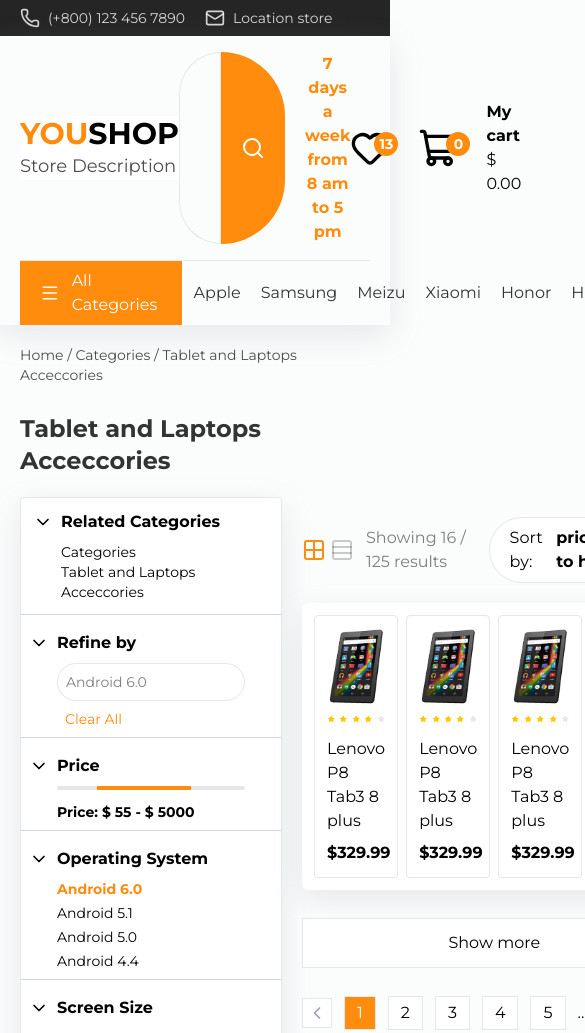
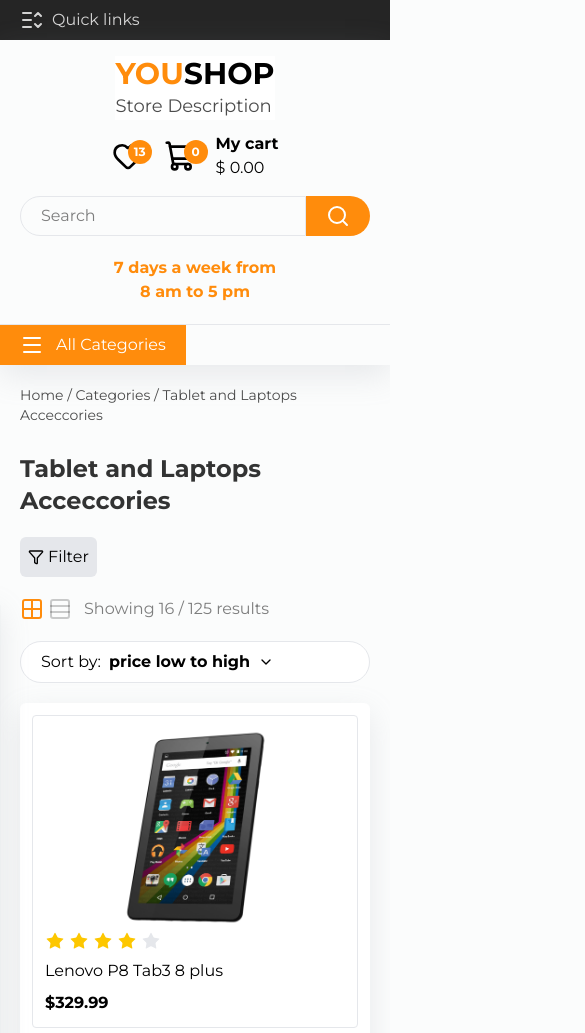
Before and after one commit to HishamAbualhaj/ecommerce, a website built with Vite: page index.html in a window 390 px wide. Shown: the top 1033 px of the page, 585 px wide, since content can reach past the window. Built offline with nearby package versions, Linux system fonts and the light colour scheme.

Commit message:
Working with responsive mode

```diff
--- a/app.js
+++ b/app.js
@@ -1 +1,15 @@
 lucide.createIcons();
+
+window.onload = () => {
+  const filterSideBar = document.querySelector("#filter_sidebar");
+  const quickLinks = document.querySelector("#quick_links");
+  const banner = document.querySelector("#banner");
+  document.querySelector("#show_filter").addEventListener("click", () => {
+    filterSideBar.classList.toggle("max-lg:-translate-x-[calc(100%+20px)]");
+  });
+
+  document.querySelector("#show_links").addEventListener("click", () => {
+    quickLinks.classList.toggle("mt-3")
+    quickLinks.classList.toggle("max-xl:h-0");
+  });
+};
--- a/index.html
+++ b/index.html
@@ -14,9 +14,17 @@
   </head>
   <body class="font-montserrat">
     <!-- banner  -->
-    <div class="bg-black/85 text-white/80 py-2">
-      <div class="max-container flex justify-between text-sm">
-        <div class="flex gap-5">
+    <div id="banner" class="bg-black/85 text-white/80 py-2">
+      <div id="show_links" class="px-5 xl:hidden flex items-center gap-2 cursor-pointer">
+        <i data-lucide="list-chevrons-up-down"></i>
+        <div class="">Quick links</div>
+      </div>
+
+      <div
+      id="quick_links"
+        class="max-container max-xl:h-0 h-full overflow-hidden flex max-xl:flex-col max-xl:gap-5 xl:justify-between text-sm"
+      >
+        <div class="flex gap-5 max-xl:flex-col">
           <div class="flex items-center gap-2">
             <i data-lucide="phone" class="w-5 h-5"></i>
             <div>(+800) 123 456 7890</div>
@@ -28,7 +36,7 @@
           </div>
         </div>
 
-        <div class="flex gap-5 max-xl:hidden">
+        <div class="flex gap-5 max-xl:flex-col">
           <div class="flex items-center gap-2">
             <i data-lucide="map-pin-house" class="w-5 h-5"></i>
             <div>Location store</div>
@@ -62,9 +70,11 @@
       </div>
     </div>
     <!-- banner  -->
+
+    <!-- Header  -->
     <div class="shadow-main">
       <header class="max-container">
-        <div class="py-4 flex items-center justify-between">
+        <div class="py-4 flex max-sm:flex-col items-center justify-between">
           <div class="bg-white font-bold text-3xl">
             <div class="text-primary flex">
               YOU
@@ -75,7 +85,7 @@
             </div>
           </div>
 
-          <div class="flex w-3/4 gap-5">
+          <div class="lg:flex hidden w-3/4 gap-5">
             <div class="flex justify-center flex-1">
               <input
                 type="text"
@@ -94,19 +104,22 @@
             </div>
           </div>
 
-          <div class="flex items-center gap-7">
+          <div class="flex items-center sm:gap-7 gap-5 max-sm:mt-3">
             <div class="relative cursor-pointer">
-              <i data-lucide="heart" class="w-10 h-10"></i>
+              <i data-lucide="heart" class="md:w-10 md:h-10 w-8 h-8"></i>
               <div
-                class="absolute -right-2 top-1 z-10 bg-primary rounded-full w-6 h-6 flex items-center justify-center text-sm text-white font-bold"
+                class="absolute -right-2 md:top-1 top-0 z-10 bg-primary rounded-full w-6 h-6 flex items-center justify-center md:text-sm text-xs text-white font-bold"
               >
                 13
               </div>
             </div>
             <div class="relative cursor-pointer">
-              <i data-lucide="shopping-cart" class="w-10 h-10"></i>
+              <i
+                data-lucide="shopping-cart"
+                class="md:w-10 md:h-10 w-8 h-8"
+              ></i>
               <div
-                class="absolute -right-3 top-1 z-10 bg-primary rounded-full w-6 h-6 flex items-center justify-center text-sm text-white font-bold"
+                class="absolute -right-3 md:top-1 top-0 z-10 bg-primary rounded-full w-6 h-6 flex items-center justify-center md:text-sm text-xs text-white font-bold"
               >
                 0
               </div>
@@ -117,18 +130,38 @@
             </div>
           </div>
         </div>
+
+        <div class="lg:hidden flex md:flex-row flex-col w-full pb-5 gap-5">
+          <div class="flex justify-center flex-1">
+            <input
+              type="text"
+              class="px-5 w-full focus:outline-0 border border-gray-200 rounded-l-full"
+              placeholder="Search"
+            />
+            <div
+              class="text-white py-2 px-5 bg-primary rounded-r-full flex items-center justify-center"
+            >
+              <i data-lucide="search" class=""></i>
+            </div>
+          </div>
+
+          <div
+            class="text-primary max-w-[170px] text-center font-bold self-center"
+          >
+            7 days a week from 8 am to 5 pm
+          </div>
+        </div>
+      </header>
       <nav>
         <div
-            class="flex items-center justify-between gap-3 border-t border-gray-200"
+          class="flex items-center justify-between gap-3 border-t border-gray-200 max-w-[1600px] mx-auto"
         >
-            <div
-              class="flex items-center bg-primary text-white py-2 px-5 gap-3"
-            >
+          <div class="flex items-center bg-primary text-white py-2 px-5 gap-3">
             <i data-lucide="menu"></i>
             <div class="text">All Categories</div>
           </div>
 
-            <div class="flex flex-1 justify-around gap-5 text-black/80">
+          <div class="lg:flex hidden flex-1 justify-around gap-5 text-black/80">
             <div class="">Apple</div>
             <div class="">Samsung</div>
             <div class="">Meizu</div>
@@ -142,19 +175,24 @@
           </div>
         </div>
       </nav>
-      </header>
     </div>
+    <!-- Header  -->
 
+    <!-- routing  -->
     <div class="mt-5 max-container text-sm text-black/70">
       Home / Categories / Tablet and Laptops Acceccories
     </div>
-
+    <!-- routing  -->
     <main class="max-container py-7">
       <div class="text-2xl font-bold text-black/80">
         Tablet and Laptops Acceccories
       </div>
-      <section class="flex justify-between gap-5 mt-5">
-        <div class="bg-white border border-gray-200 shadow-main rounded-sm">
+      <section class="lg:flex justify-between gap-5 mt-5 relative">
+        <!-- filter sidebar -->
+        <div
+          id="filter_sidebar"
+          class="bg-white border border-gray-200 shadow-main max-lg:-translate-x-[calc(100%+20px)] transition max-lg:absolute max-lg:top-16 rounded-sm"
+        >
           <div
             class="border-b border-gray-300 p-3 hover:bg-gray-200/30 cursor-pointer transition"
           >
@@ -267,8 +305,18 @@
             </div>
           </div>
         </div>
+        <!-- filter sidebar -->
         <div class="mt-5 flex-1">
-          <div class="flex justify-between gap-5">
+          <div
+            id="show_filter"
+            class="max-lg:flex hidden bg-gray-200 w-fit p-2 gap-1 rounded-md cursor-pointer mb-5 items-center"
+          >
+            <i class="w-4 h-4" data-lucide="funnel"></i>
+            Filter
+          </div>
+
+          <!-- products display -->
+          <div class="flex max-sm:flex-col justify-between gap-5">
             <div class="flex items-center gap-3">
               <div class="flex gap-1 items-center">
                 <i data-lucide="grid-2x2" class="text-primary"></i>
@@ -286,8 +334,11 @@
               <i data-lucide="chevron-down" class="w-4 h-4"></i>
             </div>
           </div>
+          <!-- products display -->
+
+          <!-- grid products -->
           <div
-            class="grid grid-cols-4 bg-white shadow-main rounded-md p-3 mt-5 gap-2"
+            class="grid xl:grid-cols-4 lg:grid-cols-2 grid-cols-1 bg-white shadow-main rounded-md p-3 mt-5 gap-2"
           >
             <div class="border border-gray-200 p-3 rounded-sm">
               <div class="flex justify-center">
@@ -406,14 +457,15 @@
               <div class="mt-2 font-bold">$329.99</div>
             </div>
           </div>
-
+          <!-- grid products -->
           <div
             class="mt-7 bg-white border border-gray-200 py-3 text-center cursor-pointer"
           >
             Show more
           </div>
 
-          <div class="flex gap-3 items-center justify-center mt-7">
+          <!-- pagination  -->
+          <div class="flex sm:gap-3 gap-1 items-center justify-center mt-7">
             <div class="border border-gray-200 bg-white p-1">
               <i data-lucide="chevron-left" class="w-5 h-5 text-gray-400"></i>
             </div>
@@ -431,7 +483,7 @@
               <i data-lucide="chevron-right" class="w-5 h-5 text-gray-400"></i>
             </div>
           </div>
-
+          <!-- pagination  -->
         </div>
       </section>
     </main>
```
Lines whose indentation alone changed are shown as unchanged.
